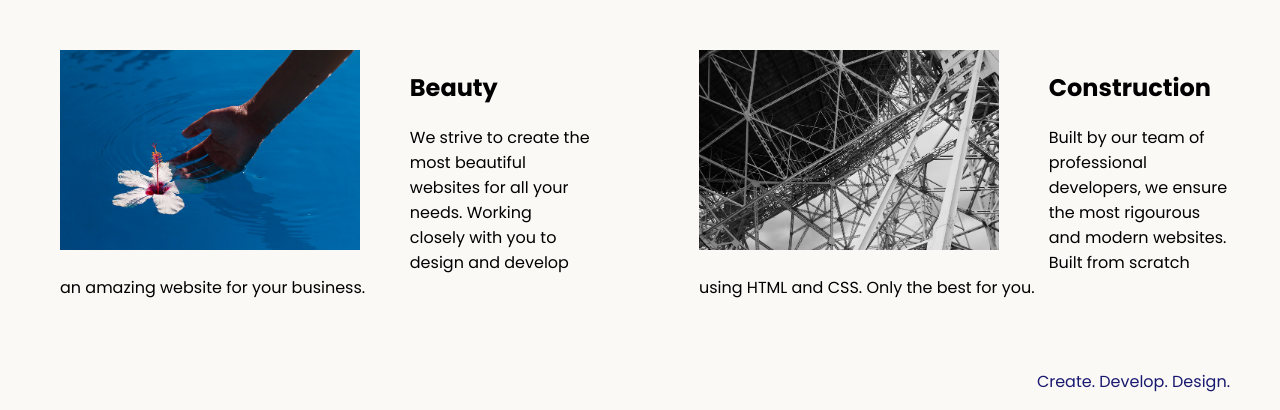
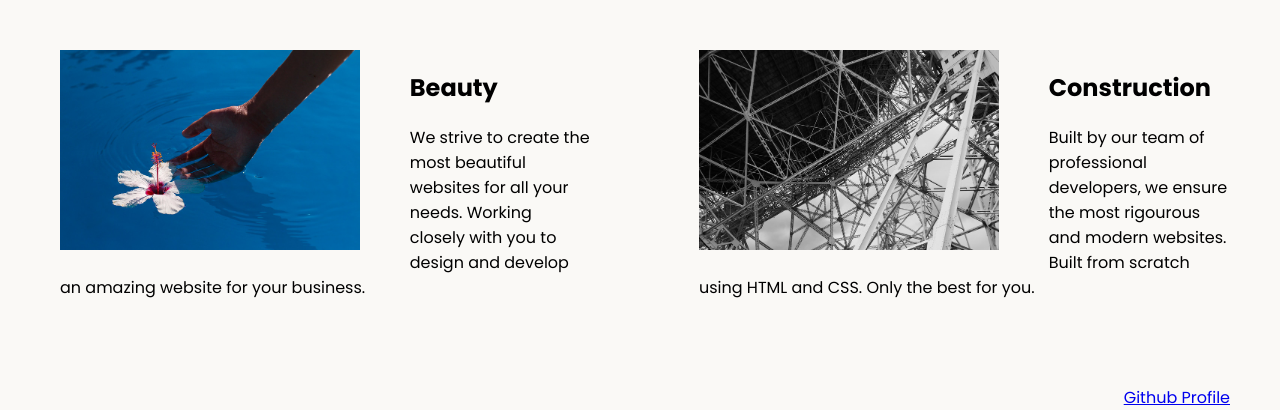
Before and after one commit to Buntyishi07/Web-practise, a plain HTML site: page index.html in a window 1280 px wide. Shown: the part 400-810 px from the top of the page. Drawn offline with Linux system fonts and the light colour scheme.

Commit message:
Update index.html

```diff
--- a/index.html
+++ b/index.html
@@ -38,7 +38,7 @@
   </div>
   <div>
     <footer>
-      <p>Create. Develop. Design.</p>
+      <a href="https://github.com/Buntyishi07">Github Profile</a>
     </footer>
   </div>
 </body>
```
